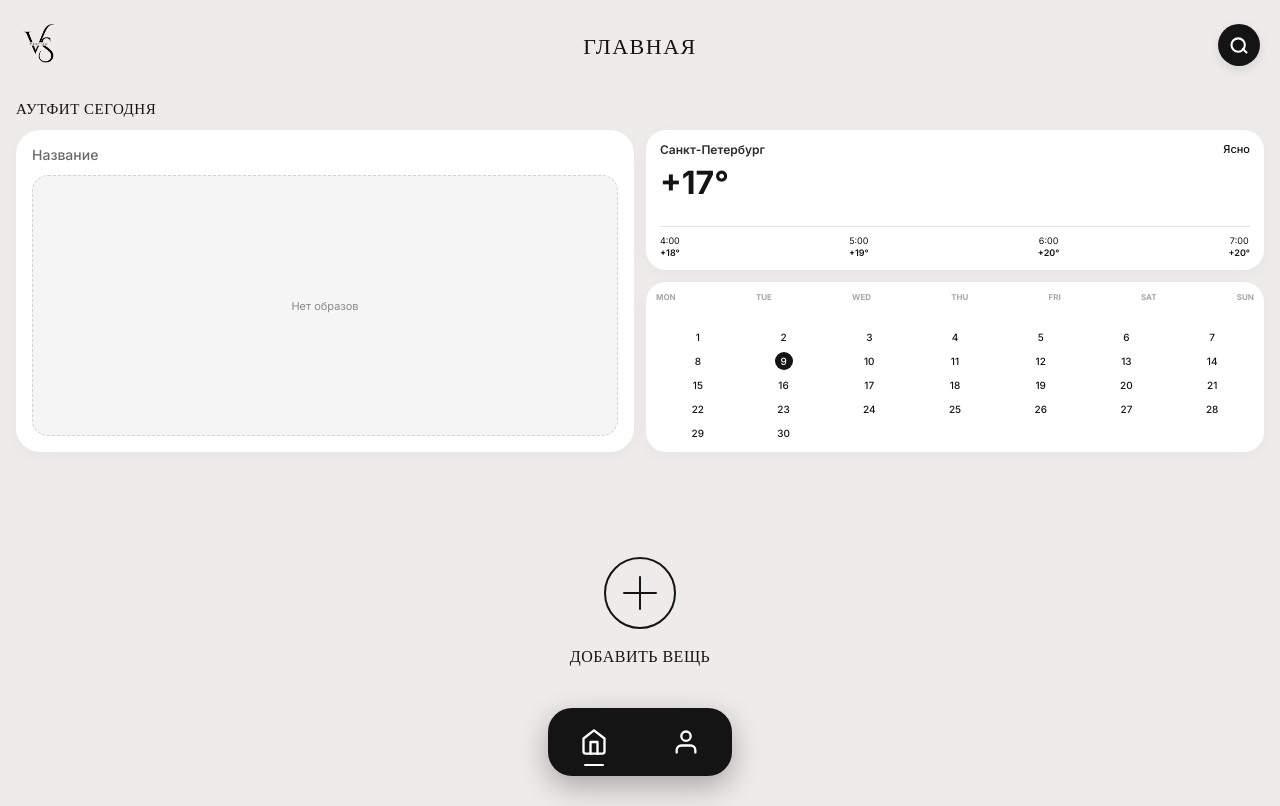
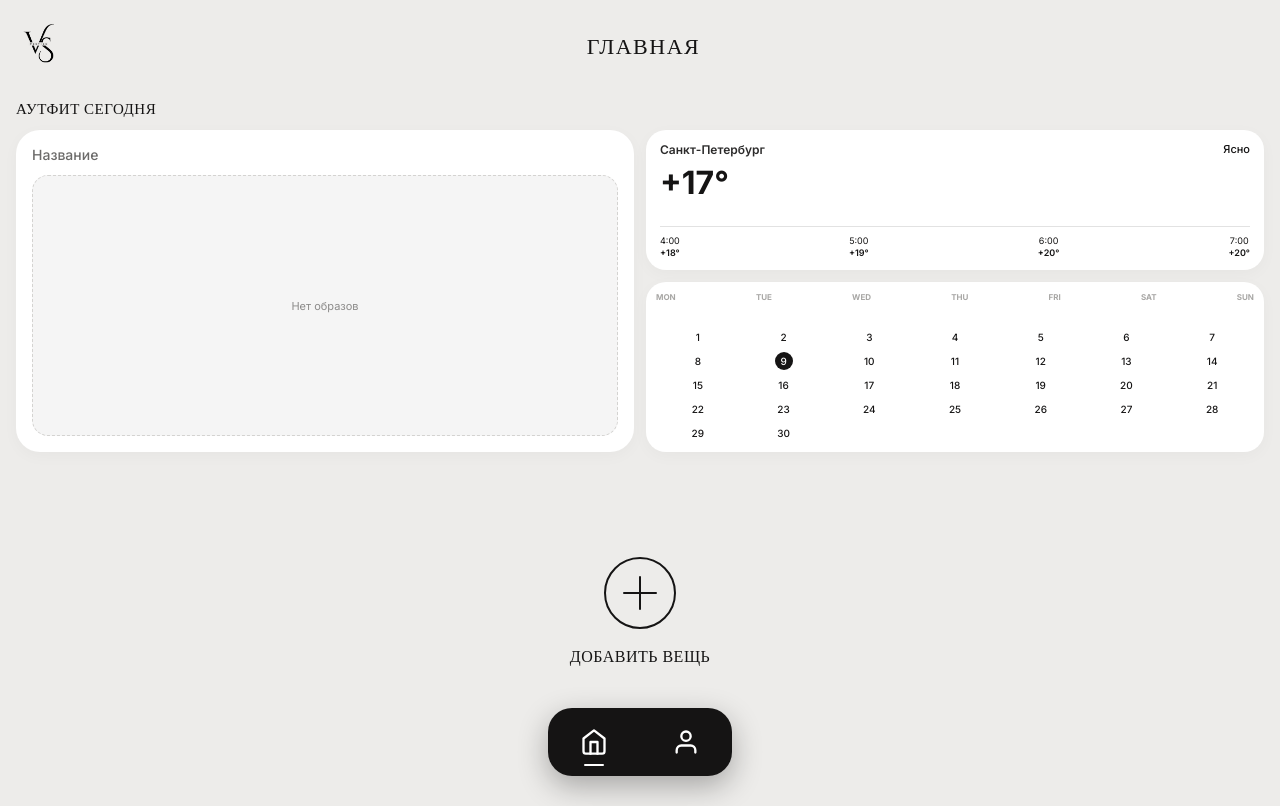
Before and after one commit to veronika1977/digital_wardrobe_777, a React (Vite) app: page / in a window 1280 px wide. Built offline with nearby package versions, Linux system fonts and the light colour scheme.

Commit message:
style mods, delete search button

```diff
--- a/src/App.tsx
+++ b/src/App.tsx
@@ -308,19 +308,6 @@ function App() {
             </div>
 
             <h1 style={headerStyles.headerTitle} className="fancy-serif">ГЛАВНАЯ</h1>
-
-            <button
-              onClick={() => {
-                setIsSearchOpen(true);
-                haptic('light');
-              }}
-              style={headerStyles.searchBtn}
-            >
-              <svg width="20" height="20" viewBox="0 0 24 24" fill="none" stroke="#FFFFFF" strokeWidth="2.5" strokeLinecap="round" strokeLinejoin="round">
-                <circle cx="11" cy="12" r="8"></circle>
-                <line x1="21" y1="21" x2="16.65" y2="16.65"></line>
-              </svg>
-            </button>
           </div>
 
           <div style={outfitStyles.sectionContainer}>
@@ -432,7 +419,7 @@ function App() {
               />
             </div>
 
-            <h1 style={headerStyles.headerTitle} className="fancy-serif">ГАРДЕРОБ</h1>
+            <h1 style={{ ...headerStyles.headerTitle, marginLeft: '40px' }} className="fancy-serif">ГАРДЕРОБ</h1>
 
             <button
               onClick={() => {
@@ -475,7 +462,7 @@ function App() {
                 style={{ width: '60px', height: '60px', objectFit: 'contain' }}
               />
             </div>
-            <h1 style={headerStyles.headerTitle} className="fancy-serif">КОРЗИНА</h1>
+            <h1 style={{ ...headerStyles.headerTitle, marginLeft: '40px' }} className="fancy-serif">КОРЗИНА</h1>
             <div style={{ width: '42px', height: '42px' }} />
           </div>
 
@@ -1150,7 +1137,7 @@ const ProfileGallery = ({
             ))
           ) : (
             <div style={galleryStyles.emptyState}>
-              {searchQuery.trim() !== '' ? 'Ничего не найдено по этому запросу' : 'Гардероб пуст. Добавьте вещи на главном экране'}
+              {searchQuery.trim() !== '' ? 'Ничего не найдено по этому запросу' : 'Гардероб пуст. Сначала добавьте вещи'}
             </div>
           )
         )}
@@ -1393,18 +1380,20 @@ const headerStyles: Record<string, React.CSSProperties> = {
     boxSizing: 'border-box',
     backgroundColor: 'transparent',
   },
-  logoZone: {
-    position: 'relative',
-    width: '40px',
-    height: '40px',
-    userSelect: 'none',
-  },
   headerTitle: {
     margin: 0,
     fontSize: '22px',
     fontWeight: '600',
     color: '#151414',
     textAlign: 'center',
+    flex: 1,
+    marginRight: '35px',
+  },
+  logoZone: {
+    position: 'relative',
+    width: '40px',
+    height: '40px',
+    userSelect: 'none',
   },
   searchBtn: {
     width: '42px',
```
